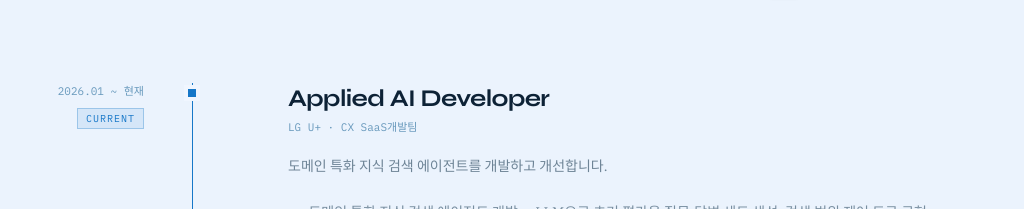
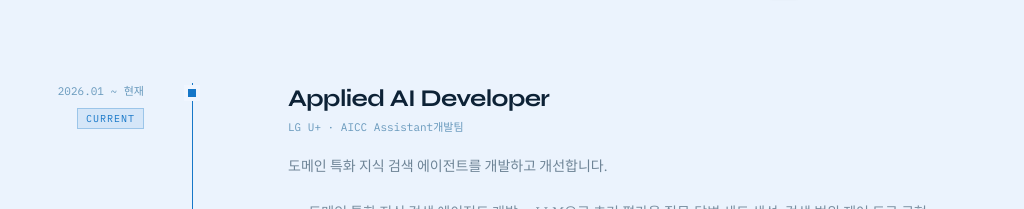
Before and after one commit to comet08/comet08.github.io, a Next.js app: page /about in a window 1280 px wide. Shown: the part 1672-1881 px from the top of the page, without its empty margins (96-1120 px from the left). Built offline with nearby package versions, Linux system fonts and the light colour scheme.

Commit message:
fix: update current team name

```diff
--- a/public/resume.html
+++ b/public/resume.html
@@ -368,6 +368,7 @@
         <div class="role-header">
           <div>
             <span class="role-name">Applied AI Developer</span>
+            <span class="role-team">AICC Assistant개발팀</span>
           </div>
           <span class="role-period">2026.01 – 현재</span>
         </div>
--- a/resume.html
+++ b/resume.html
@@ -368,6 +368,7 @@
         <div class="role-header">
           <div>
             <span class="role-name">Applied AI Developer</span>
+            <span class="role-team">AICC Assistant개발팀</span>
           </div>
           <span class="role-period">2026.01 – 현재</span>
         </div>
--- a/src/data/experience.json
+++ b/src/data/experience.json
@@ -3,7 +3,7 @@
     "id": "lguplus-2026",
     "company": "LG U+",
     "role": "Applied AI Developer",
-    "team": "CX SaaS개발팀",
+    "team": "AICC Assistant개발팀",
     "period": "2026.01 ~ 현재",
     "startDate": "2026-01",
     "endDate": null,
```
